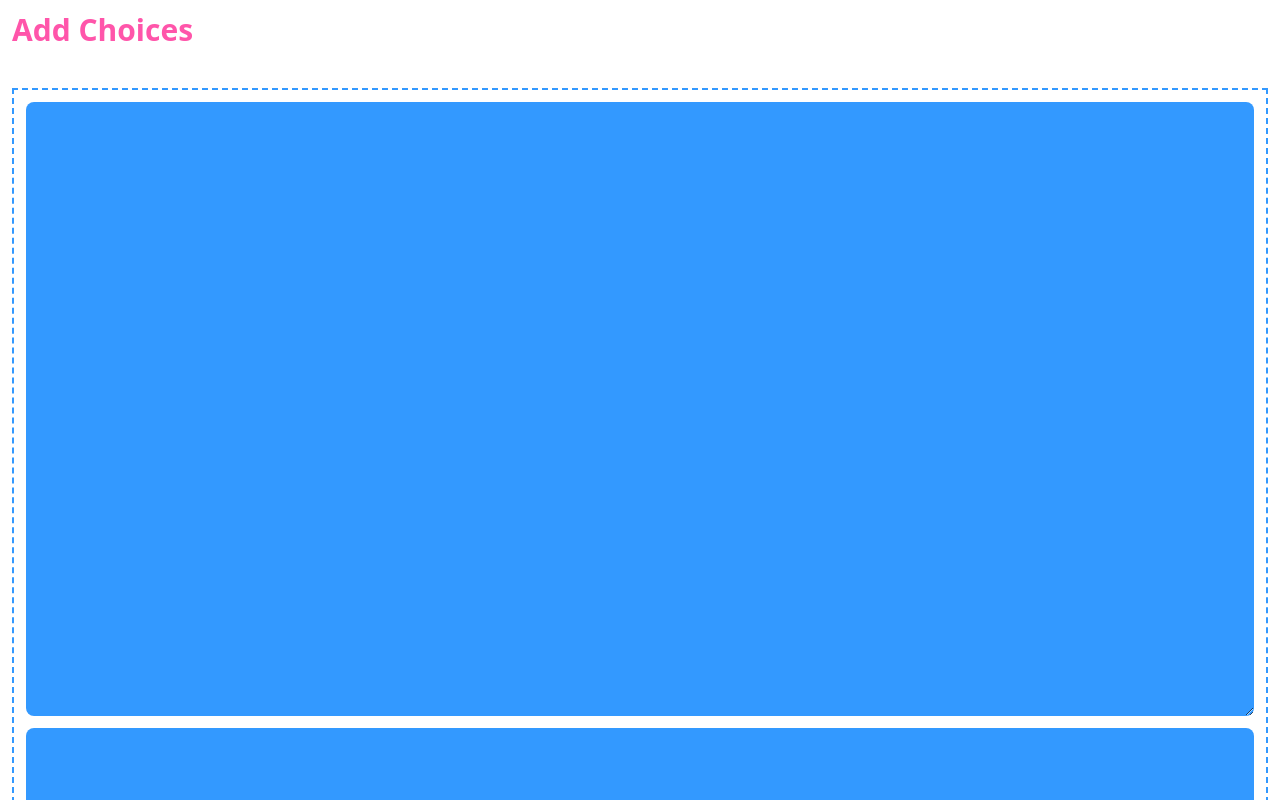
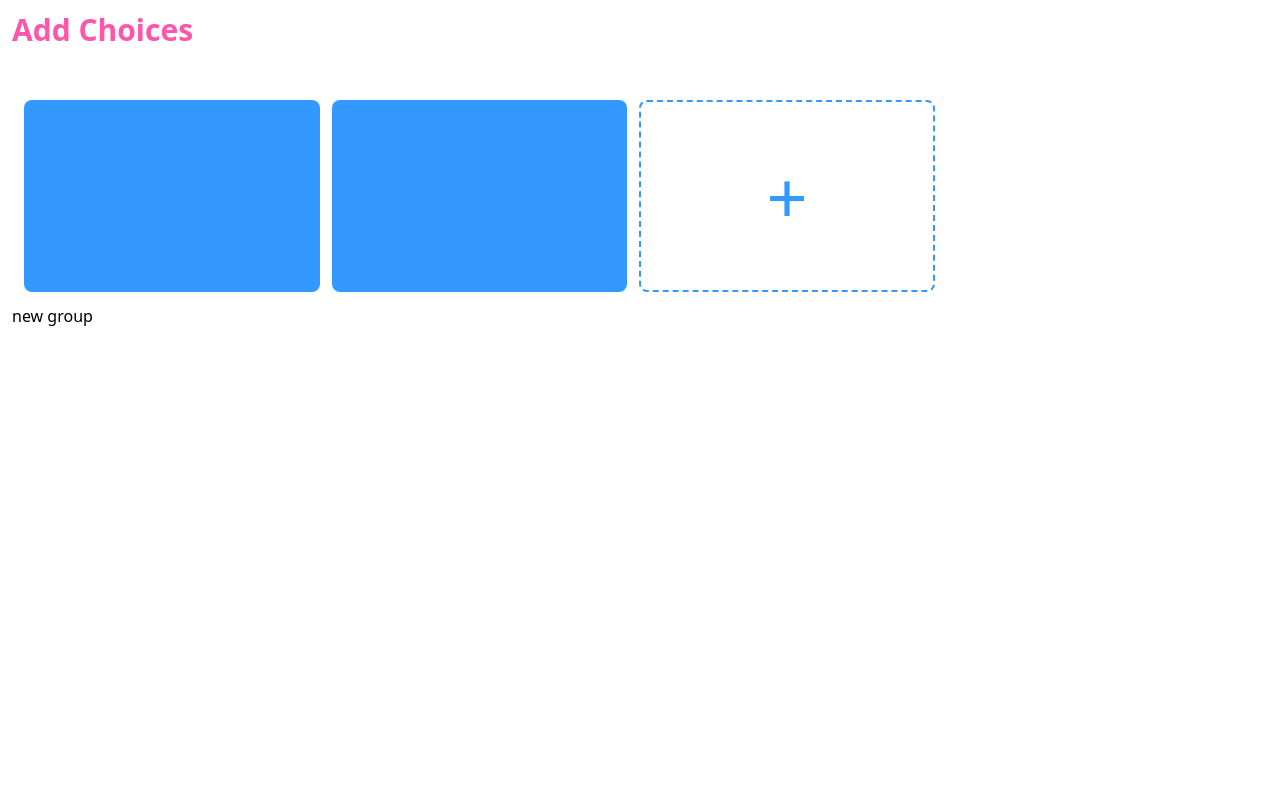
Before and after one commit to N-eeraj/mystery-choice, a Vue app: page /create in a window 1280 px wide. Shown: the top 800 px of the page. Built offline with nearby package versions, Linux system fonts and the light colour scheme.

Commit message:
Added style for new choice button

```diff
--- a/src/components/choice/New.vue
+++ b/src/components/choice/New.vue
@@ -1,5 +1,23 @@
+<script setup>
+import { computed } from 'vue'
+
+const props = defineProps({
+    theme: {
+        type: String,
+        required: true
+    }
+})
+
+const pinkTheme = 'border-pink text-pink hover:bg-pink'
+const blueTheme = 'border-blue text-blue hover:bg-blue'
+
+const getTheme = computed(() => props.theme === 'pink' ? pinkTheme : blueTheme)
+</script>
+
 <template>
-    <div>
-        new
+    <div
+        class="relative grid place-items-center w-full md:w-[24%] aspect-[2] md:h-48 text-7xl rounded-lg border-2 border-dashed cursor-pointer duration-300 hover:text-white hover:border-solid"
+        :class="getTheme">
+        &plus;
     </div>
 </template>
--- a/src/components/choice/choiceGroup/index.vue
+++ b/src/components/choice/choiceGroup/index.vue
@@ -45,7 +45,7 @@ const updateChoice = (index, value) => emit('update-choice', {index, value})
 
 <template>
     <div
-        class="relative flex flex-col gap-y-3 p-3 border-2 border-dashed odd:border-blue even:border-pink"
+        class="relative flex flex-col md:flex-row gap-3 p-3"
         :class="{'pt-10': canRemoveGroup}">
         <Choice
             v-for="({id, text}, index) in choices"
@@ -58,6 +58,7 @@ const updateChoice = (index, value) => emit('update-choice', {index, value})
 
         <NewChoice
             v-if="canAddChoice"
+            :theme="theme"
             @click="addChoice" />
 
         <Remove
--- a/src/components/choice/index.vue
+++ b/src/components/choice/index.vue
@@ -1,5 +1,6 @@
 <script setup>
 import Remove from '@components/Remove.vue'
+import { computed } from 'vue'
 
 const props = defineProps({
     text: {
@@ -28,6 +29,8 @@ const emit = defineEmits([
     'remove-choice'
 ])
 
+const getTheme = computed(() => props.theme === 'pink' ? 'bg-pink' : 'bg-blue')
+
 const updateChoiceText = ({target}) => emit('update-choice', target.value)
 
 const removeChoice = () => emit('remove-choice')
@@ -35,8 +38,8 @@ const removeChoice = () => emit('remove-choice')
 
 <template>
     <div
-        class="relative grid place-items-center w-full aspect-[2] rounded-lg"
-        :class="theme">
+        class="relative grid place-items-center w-full md:w-[24%] aspect-[2] md:h-48 rounded-lg"
+        :class="getTheme">
         <span
             v-if="readOnly"
             class="text-white">
@@ -45,7 +48,7 @@ const removeChoice = () => emit('remove-choice')
         <textarea
             v-else
             type="text"
-            class="w-full h-full p-3 bg-transparent text-white outline-none"
+            class="w-full h-full p-3 bg-transparent text-white outline-none resize-none"
             @change="updateChoiceText" />
 
         <Remove
--- a/src/pages/create.vue
+++ b/src/pages/create.vue
@@ -38,7 +38,7 @@ const removeChoiceGroup = index => choiceGroups.splice(index, 1)
 
 const updateChoice = (index, {index: choiceIndex, value}) => choiceGroups[index][choiceIndex] = value
 
-const getColor = index => index % 2 ? 'bg-pink' : 'bg-blue'
+const getColor = index => index % 2 ? 'pink' : 'blue'
 
 onMounted(() => {
     addNewChoiceGroup()
```
